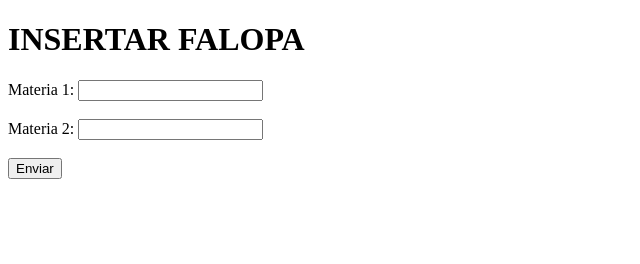
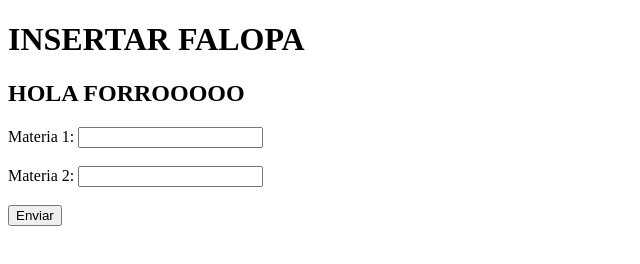
Before and after one commit to Julivic7/Javascript, a plain HTML site: page pagina1.html in a window 1280 px wide. Shown: the whole page, without its empty margins (0-640 px from the left). Drawn offline with Linux system fonts and the light colour scheme.

Commit message:
modificacion forro

```diff
--- a/pagina1.html
+++ b/pagina1.html
@@ -8,7 +8,7 @@
 
     <h1>INSERTAR FALOPA</h1>
 
-
+   <h2>HOLA FORROOOOO</h2>
     <label for="materia1">Materia 1:</label>
     <input type="number" id="idNumber1" name="idNumber1"><br><br>
 
```
